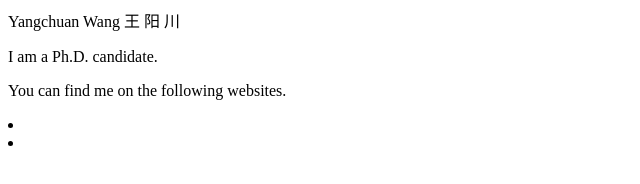
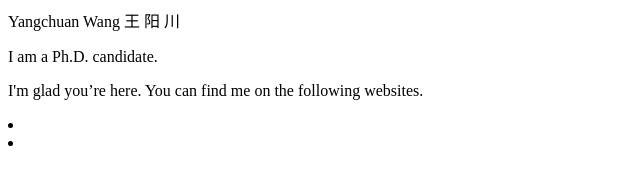
Before and after one commit to tHappo/tHappo.github.io, a plain HTML site: page index.html in a window 1280 px wide. Shown: the whole page, without its empty margins (0-640 px from the left). Drawn offline with Linux system fonts and the light colour scheme.

Commit message:
Update index.html

```diff
--- a/index.html
+++ b/index.html
@@ -1,7 +1,7 @@
 <p>Yangchuan Wang   王 阳 川</p>
 <p>I am a Ph.D. candidate. </p>
 
-<p>You can find me on the following websites.</p>
+<p>I'm glad you’re here. You can find me on the following websites.</p>
 
 <u1>
   <li></li>
```
